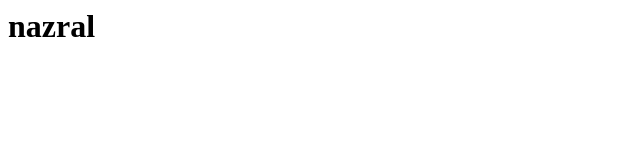
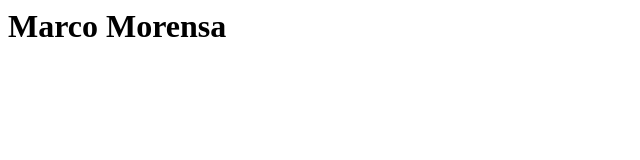
Before and after one commit to nazraln/webkeren, a plain HTML site: page index.html in a window 1280 px wide. Shown: the whole page, without its empty margins (0-640 px from the left). Drawn offline with Linux system fonts and the light colour scheme.

Commit message:
Update index.html

```diff
--- a/index.html
+++ b/index.html
@@ -1 +1 @@
-<h1>nazral</h1>
+<h1>Marco Morensa</h1>
```
